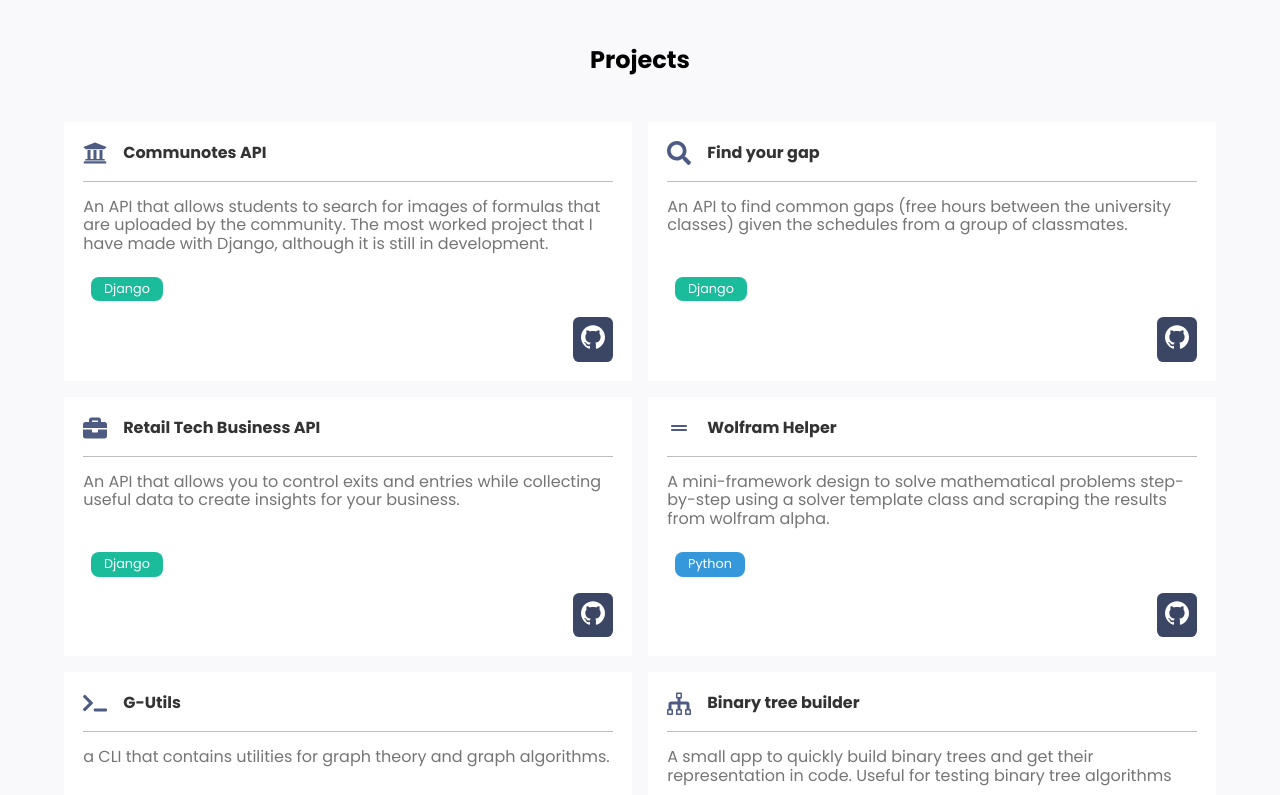
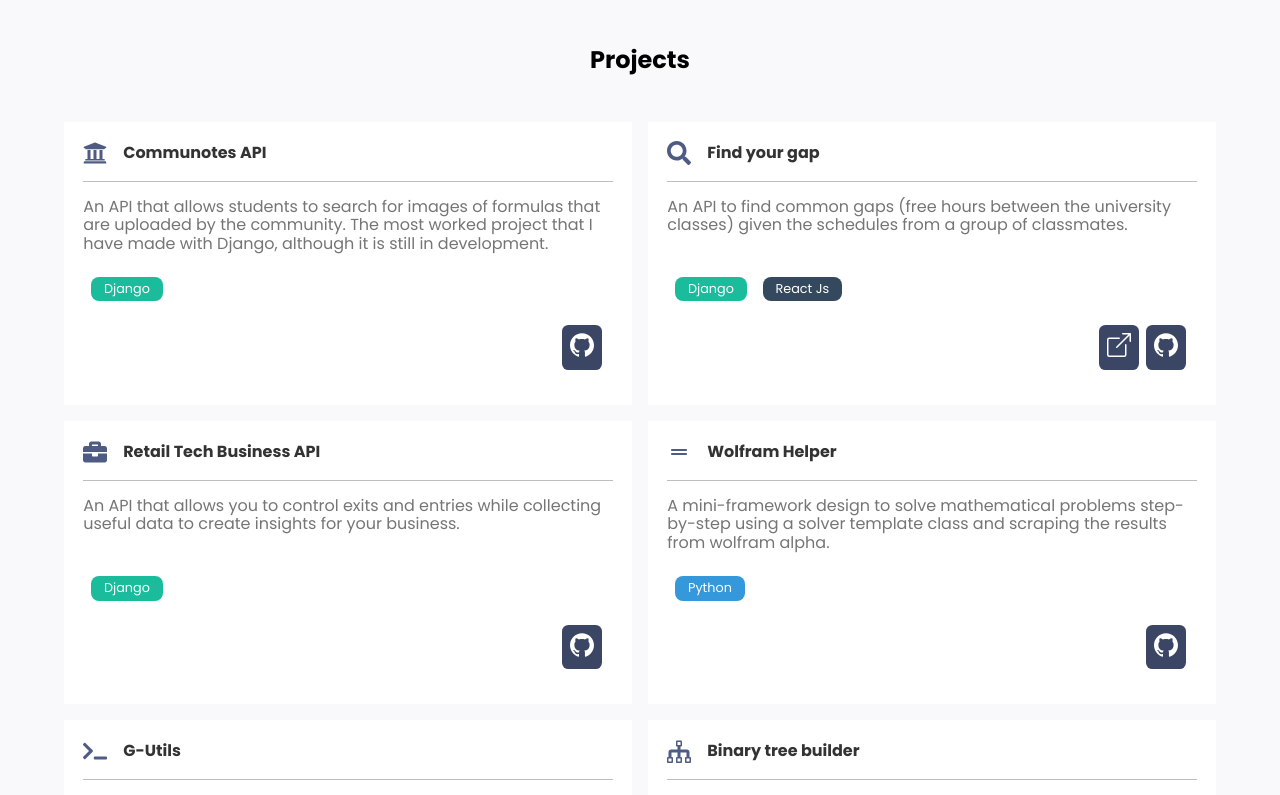
Before and after one commit to dgop92/portfolio, a React (Create React App) app: page / in a window 1280 px wide. Shown: the part 2440-3235 px from the top of the page. Built offline with nearby package versions, Linux system fonts and the light colour scheme.

Commit message:
feat: add 'go to page' button on project card

```diff
--- a/src/components/pages/Project.jsx
+++ b/src/components/pages/Project.jsx
@@ -11,6 +11,7 @@ import {
 import { SiGithub } from "react-icons/si";
 import { CgMathEqual } from "react-icons/cg";
 import { ImTree } from "react-icons/im";
+import { BsBoxArrowUpRight } from "react-icons/bs";
 import {
   BasePageCenter,
   BaseSection,
@@ -78,14 +79,19 @@ const RepositoryButton = styled(PrimaryButton)`
     color: ${(props) => props.theme.palette.common.white};
     font-size: 1.5rem;
   }
-  align-self: flex-end;
+  padding: 0.5rem;
+  margin: 0.5rem 0.2rem;
+`;
+
+const ProjectActionsContainer = styled.div`
+  display: flex;
+  flex-direction: row-reverse;
   padding: 0.5rem;
 `;
 
 const TechTagContainer = styled.div`
   display: flex;
   flex-wrap: wrap;
-  margin-bottom: 0.5rem;
 `;
 
 const TechTag = styled.span`
@@ -115,7 +121,8 @@ const projectItems = [
     icon: <FaSearch />,
     description: "FINDGAP_DESCRIPTION",
     href: "https://github.com/dgop92/find-your-gap-api",
-    techTags: [techTagsOptions.DJANGO],
+    viewProjectHref: "https://find-your-gap.netlify.app/home",
+    techTags: [techTagsOptions.DJANGO, techTagsOptions.REACTJS],
   },
   {
     name: "Retail Tech Business API",
@@ -143,6 +150,7 @@ const projectItems = [
     icon: <ImTree />,
     description: "BINTREE_BUILDER_DESCRIPTION",
     href: "https://github.com/dgop92/binary-tree-builder",
+    viewProjectHref: "https://dgop92.github.io/binary-tree-builder",
     techTags: [techTagsOptions.JS],
   },
 ];
@@ -153,6 +161,7 @@ const extraProjects = [
     icon: <FaBusinessTime />,
     description: "INEVAUP_NEGOCIOS_DESCRIPTION",
     href: "https://github.com/dgop92/inevaup-negocios-react",
+    viewProjectHref: "https://inevaup-negocios.netlify.app/login",
     techTags: [techTagsOptions.REACTJS],
   },
   {
@@ -203,16 +212,23 @@ function ProjectSet({ projects }) {
             <span>{projectData.name}</span>
           </ProjectTitle>
           <Paragraph>{langStrs[projectData.description]}</Paragraph>
-          {projectData?.techTags?.map((techTagData) => (
-            <TechTagContainer>
-              <TechTag bgColor={techTagData.bgColor}>
+          <TechTagContainer>
+            {projectData?.techTags?.map((techTagData) => (
+              <TechTag key={techTagData.name} bgColor={techTagData.bgColor}>
                 {techTagData.name}
               </TechTag>
-            </TechTagContainer>
-          ))}
-          <RepositoryButton as="a" href={projectData.href}>
-            <SiGithub />
-          </RepositoryButton>
+            ))}
+          </TechTagContainer>
+          <ProjectActionsContainer>
+            <RepositoryButton as="a" href={projectData.href}>
+              <SiGithub />
+            </RepositoryButton>
+            {projectData?.viewProjectHref && (
+              <RepositoryButton as="a" href={projectData.viewProjectHref}>
+                <BsBoxArrowUpRight />
+              </RepositoryButton>
+            )}
+          </ProjectActionsContainer>
         </ProjectContainer>
       ))}
     </>
--- a/src/translations/en.js
+++ b/src/translations/en.js
@@ -48,7 +48,7 @@ const translations = {
   BINTREE_BUILDER_DESCRIPTION:
     "A small app to quickly build binary trees and get their representation in code. Useful for testing binary tree algorithms",
   INEVAUP_NEGOCIOS_DESCRIPTION:
-    "a simple app for managing a small tech retail businesses",
+    "a simple app for managing a small tech retail businesses. See the repository for more information about the preview",
   GUTILS_DESCRIPTION:
     "a CLI that contains utilities for graph theory and graph algorithms.",
 
--- a/src/translations/es.js
+++ b/src/translations/es.js
@@ -49,7 +49,7 @@ const translations = {
   BINTREE_BUILDER_DESCRIPTION:
     "Una pequeña aplicación para construir árboles binarios de manera rápida y obtener su representación en código. Útil para probar algoritmos de árboles binarios.",
   INEVAUP_NEGOCIOS_DESCRIPTION:
-    "Una aplicación para manejar un pequeño negocio minorista de tecnología.",
+    "Una aplicación para manejar un pequeño negocio minorista de tecnología. Mira el repositorio para más información acerca de la preview",
   GUTILS_DESCRIPTION:
     "una CLI qué contiene utilidades para teoría de grafos y algoritmos de grafos.",
 
```
